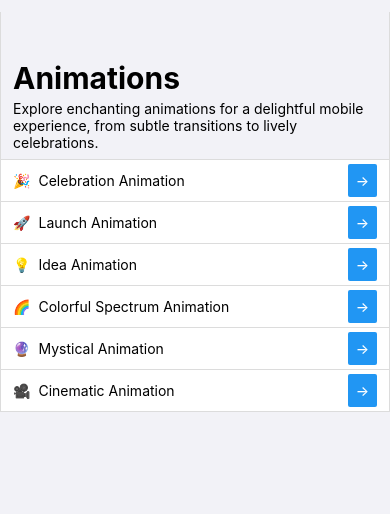
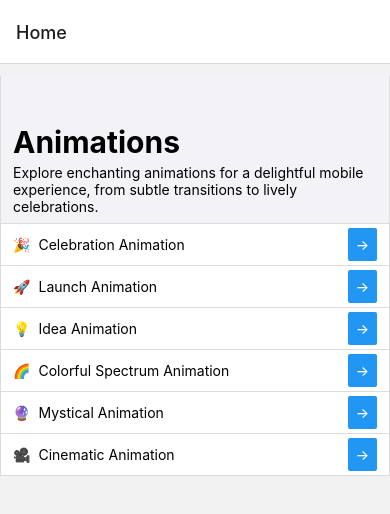
Before and after one commit to emPeeGee/AnimaRN, a React Native app: screen / in a window 390 px wide. Shown: the top 514 px of the page. Built offline with nearby package versions, Linux system fonts and the light colour scheme.

Commit message:
feat: 🧵 Add second fake screen

```diff
--- a/App.tsx
+++ b/App.tsx
@@ -1,64 +1,38 @@
-import { Button, FlatList, Pressable, SafeAreaView } from 'react-native';
-import { StyleSheet, Text, View } from 'react-native';
-import {
-  backgroundColorGrouped,
-  fontColor,
-  separatorColor,
-  backgroundColorPlain,
-} from './theme';
+import { Text, SafeAreaView, View, Button, StyleSheet } from 'react-native';
+import { backgroundColorGrouped } from './theme';
+import { NavigationContainer } from '@react-navigation/native';
+import { AnimationList } from './components/AnimationList';
+import { createNativeStackNavigator } from '@react-navigation/native-stack';
 
-const animations = [
-  { icon: '🎉', title: 'Celebration Animation' },
-  { icon: '🚀', title: 'Launch Animation' },
-  { icon: '💡', title: 'Idea Animation' },
-  { icon: '🌈', title: 'Colorful Spectrum Animation' },
-  { icon: '🔮', title: 'Mystical Animation' },
-  { icon: '🎥', title: 'Cinematic Animation' },
-];
+const Stack = createNativeStackNavigator();
 
-// TODO: add navigation
-// todo: utils
-const isLast = (array: unknown[], index: number) => index === array.length - 1;
+function DetailsScreen({ navigation }) {
+  return (
+    <View style={{ flex: 1, alignItems: 'center', justifyContent: 'center' }}>
+      <Text>Details Screen</Text>
+      <Button
+        title="Go to Details... again"
+        onPress={() => navigation.push('Details')}
+      />
+      <Button title="Go back" onPress={() => navigation.goBack()} />
+      <Button
+        title="Go back to first screen in stack"
+        onPress={() => navigation.popToTop()}
+      />
+    </View>
+  );
+}
 
 export default function App() {
   return (
-    <SafeAreaView style={styles.container}>
-      <FlatList
-        data={animations}
-        style={styles.list}
-        horizontal={false}
-        contentContainerStyle={styles.listContent}
-        ListHeaderComponent={() => {
-          return (
-            // TODO: heading becomes smaller when scrolling as on ios
-            <View style={styles.heading}>
-              <Text style={styles.titleText}>Animations</Text>
-              <Text style={styles.description}>
-                Explore enchanting animations for a delightful mobile
-                experience, from subtle transitions to lively celebrations.
-              </Text>
-            </View>
-          );
-        }}
-        renderItem={({ item, index }) => {
-          return (
-            <Pressable>
-              <View
-                style={[
-                  styles.itemContainer,
-                  isLast(animations, index) && styles.lastItem,
-                ]}>
-                <Text>{item.icon}</Text>
-                <View style={styles.itemTitleContainer}>
-                  <Text style={styles.itemTitle}>{item.title}</Text>
-                </View>
-                <Button title="→" />
-              </View>
-            </Pressable>
-          );
-        }}
-      />
-    </SafeAreaView>
+    <NavigationContainer>
+      <SafeAreaView style={styles.container}>
+        <Stack.Navigator initialRouteName="Home">
+          <Stack.Screen name="Home" component={AnimationList} />
+          <Stack.Screen name="Details" component={DetailsScreen} />
+        </Stack.Navigator>
+      </SafeAreaView>
+    </NavigationContainer>
   );
 }
 
@@ -68,57 +42,4 @@
     backgroundColor: backgroundColorGrouped,
     justifyContent: 'center',
   },
-  heading: {
-    paddingHorizontal: 12,
-    paddingTop: 48,
-    paddingBottom: 8,
-    backgroundColor: backgroundColorGrouped,
-    borderBottomWidth: 1,
-    borderBottomColor: separatorColor,
-  },
-  description: {
-    color: fontColor,
-  },
-  titleText: {
-    fontSize: 30,
-    fontWeight: 'bold',
-    textAlign: 'left',
-    marginBottom: 4,
-    color: fontColor,
-  },
-  listContent: {
-    borderWidth: 1,
-    borderTopWidth: 0,
-    borderColor: separatorColor,
-    marginVertical: 12,
-    backgroundColor: backgroundColorPlain,
-  },
-  list: {
-    flex: 1,
-    width: '100%',
-    height: 'auto',
-  },
-  itemContainer: {
-    gap: 8,
-    flexDirection: 'row',
-    alignItems: 'center',
-    justifyContent: 'space-between',
-    color: fontColor,
-    paddingHorizontal: 12,
-    paddingVertical: 4,
-    borderBottomWidth: 1,
-    borderColor: separatorColor,
-  },
-  itemTitleContainer: {
-    flex: 1,
-  },
-  itemTitle: {
-    color: fontColor,
-  },
-  itemArrow: {
-    padding: 0,
-  },
-  lastItem: {
-    borderBottomWidth: 0,
-  },
 });
```
